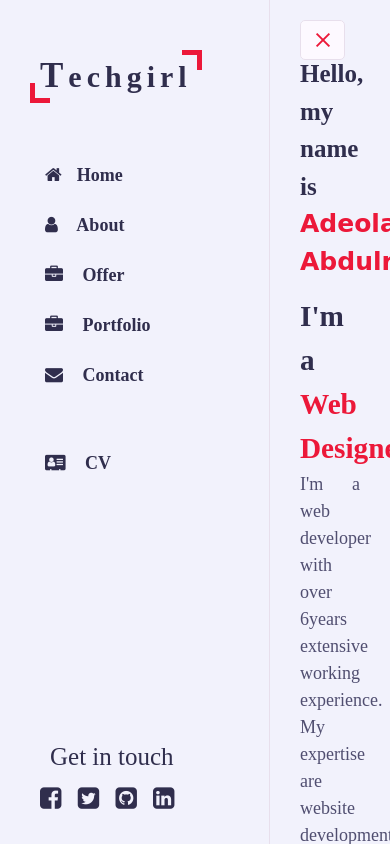
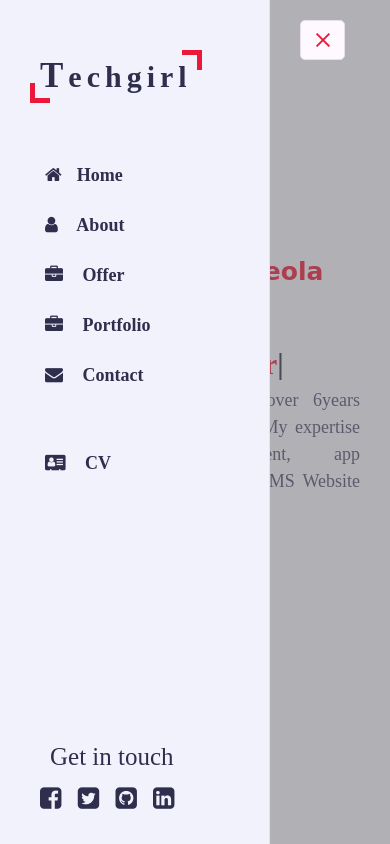
Before and after one commit to KrownWealth/myPortfolio, a plain HTML site: page index.html in a window 390 px wide. Both pictures are taken after a click on the element 52 px from the left and 40 px from the top of the page. Drawn offline with nearby package versions, Linux system fonts and the light colour scheme; a web font is replaced by a local one.

Commit message:
sidebar backdrop added

```diff
--- a/JS/script.js
+++ b/JS/script.js
@@ -1,4 +1,9 @@
 /*=============sidebar================*/
+const section = document.querySelector('.main-content section');
+const backdrop = document.createElement("div");
+backdrop.setAttribute('class', 'sidebar-backdrop');
+section.appendChild(backdrop);
+
 
 const nav = document.querySelector(".nav"),
     navList = nav.querySelectorAll("li",),
--- a/css/style.css
+++ b/css/style.css
@@ -326,6 +326,17 @@ SIDE-BAR
   font-weight: 600;
 }
 
+section.open .sidebar-backdrop {
+  position: fixed;
+  top: 0;
+  bottom: 0;
+  left: 0;
+  right: 0;
+  width: 100%;
+  height: 100%;
+  background-color: rgba(106, 106, 106, 0.48);
+  z-index: 8;
+}
 /*
 ===================
 homepage
@@ -1180,8 +1191,12 @@ Media Queries
     left: 0;
   }
 
-  section.open {
-    left: 270px;
+  section.open  {
+    /* left: 270px; */
+  }
+
+  section.open .sidebar-backdrop {
+    display: block;
   }
 
   .social p {
```
Also changed, not shown: index.html (+0 -1 lines).
